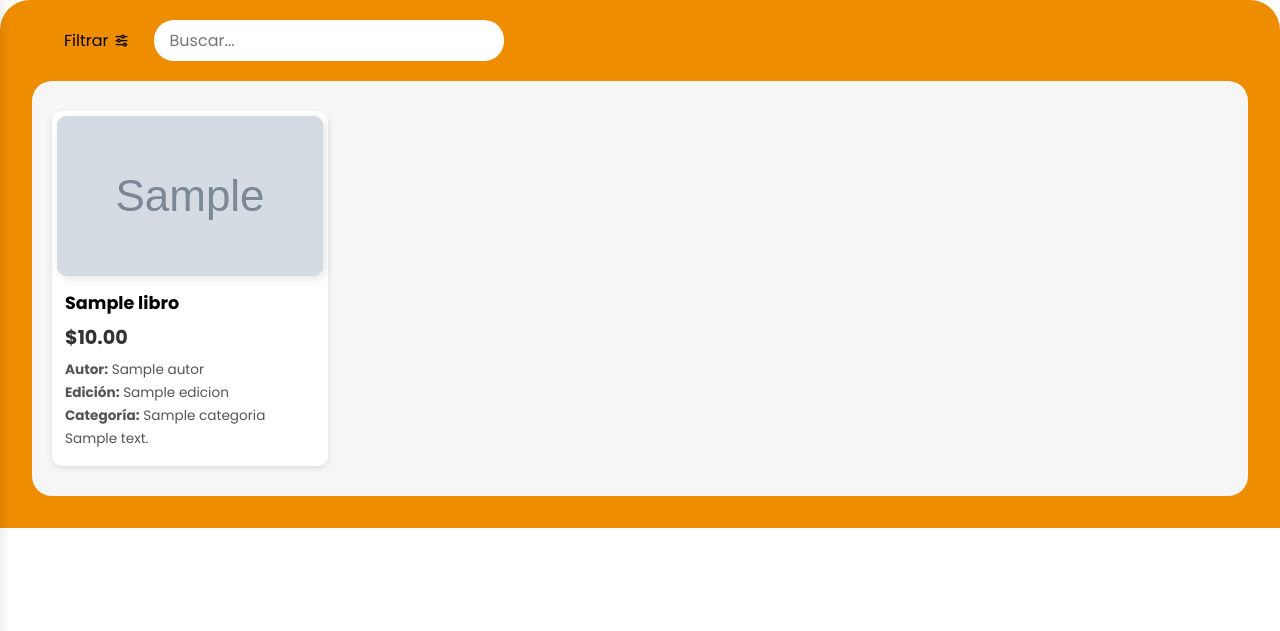
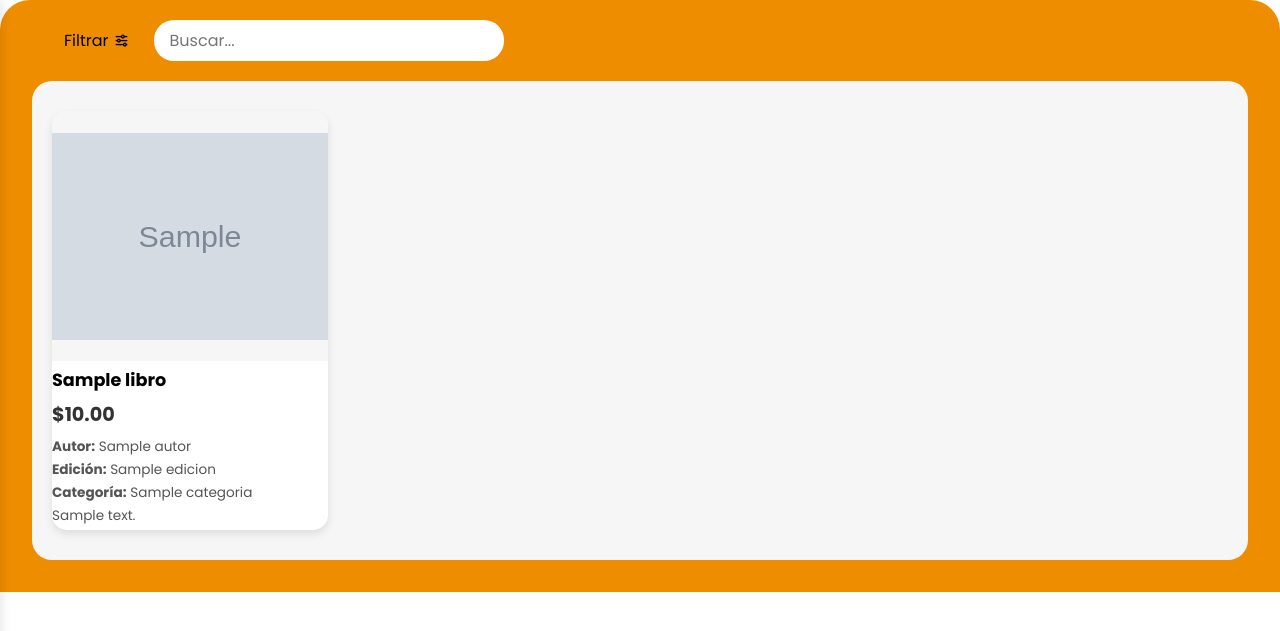
Before and after one commit to ema-code1/mpd, a CodeIgniter 4 app: the page made by app/Views/home/index.php in a window 1280 px wide. Shown: the top 631 px of the page. Run offline with PHP 8.4 and a stand-in for CodeIgniter, Linux system fonts and the light colour scheme; the template is opened without the code that fills it: most values are stand-ins (such as "Sample title", 1, 10 or a date in 2020); grey boxes marked "Sample" are stand-in pictures; some libraries are stand-ins or nearby versions.

Commit message:
tamaño de libros y de su portada

```diff
--- a/app/Controllers/Auth.php
+++ b/app/Controllers/Auth.php
@@ -1,5 +1,5 @@
 <?php namespace App\Controllers;
-//Controlador de autenticación prueba
+//Controlador de autenticación
 
 use App\Models\UserModel;
 use App\Models\AdminKeyModel; // Corregido: VendorKeyModel → AdminKeyModel
--- a/public/styles/index.css
+++ b/public/styles/index.css
@@ -68,46 +68,40 @@
 }
 
 .card {
-        background-color: #fff;
-        border-radius: 10px;
-        box-shadow: 0 2px 6px rgba(0,0,0,0.1);
-        padding: 5px;
-        transition: transform .2s ease;
-        animation: fadeIn 0.5s ease forwards;
+    background: white;
+    border-radius: 15px;
+    overflow: hidden;
+    box-shadow: 0 4px 8px rgba(0, 0, 0, 0.1);
+    transition: all 0.3s ease;
     display: flex;
     flex-direction: column;
-    }
-
-    .card-img {
-        height: 10rem;
-        width: 100%;
-        background-color: #ef8b009c;
-        border-radius: 10px;
-        box-shadow: 3px 3px 10px rgba(0, 0, 0, 0.1);
-        margin: 0 auto;
-        display: flex;
-        align-items: center;
-        justify-content: center;
-        overflow: hidden;
-    }
-
-    .card-img .book-img {
-        width: 100%;
-        height: 100%;
-        object-fit: cover;
-        border-radius: 10px;
-    }
-
-    .card-body {
-        padding: 0.5rem;
-        display: flex;
-        flex-direction: column;
-        flex-grow: 1;
+    cursor: pointer;
+    text-decoration: none;
+    color: inherit;
+    position: relative;
 }
 
 .card:hover {
     transform: translateY(-5px);
 }
+
+/* --- ESTILOS MODIFICADOS PARA LAS IMÁGENES --- */
+.card-img {
+    width: 100%;
+    height: 250px; /* Altura fija para consistencia */
+    display: flex;
+    align-items: center;
+    justify-content: center;
+    background-color: #f6f6f6; /* Fondo para cuando hay barras con 'contain' */
+}
+
+.book-image {
+    max-width: 100%;
+    max-height: 100%;
+    object-fit: contain; /* ¡Esta es la clave! Muestra la imagen completa sin recortar */
+    display: block;
+}
+/* ------------------------------------------- */
 
 .card-title {
     font-size: 1.1rem;
```
Also changed, not shown: other parts of public/styles/index.css (+22 -59 lines). Lines whose indentation alone changed are shown as unchanged.
